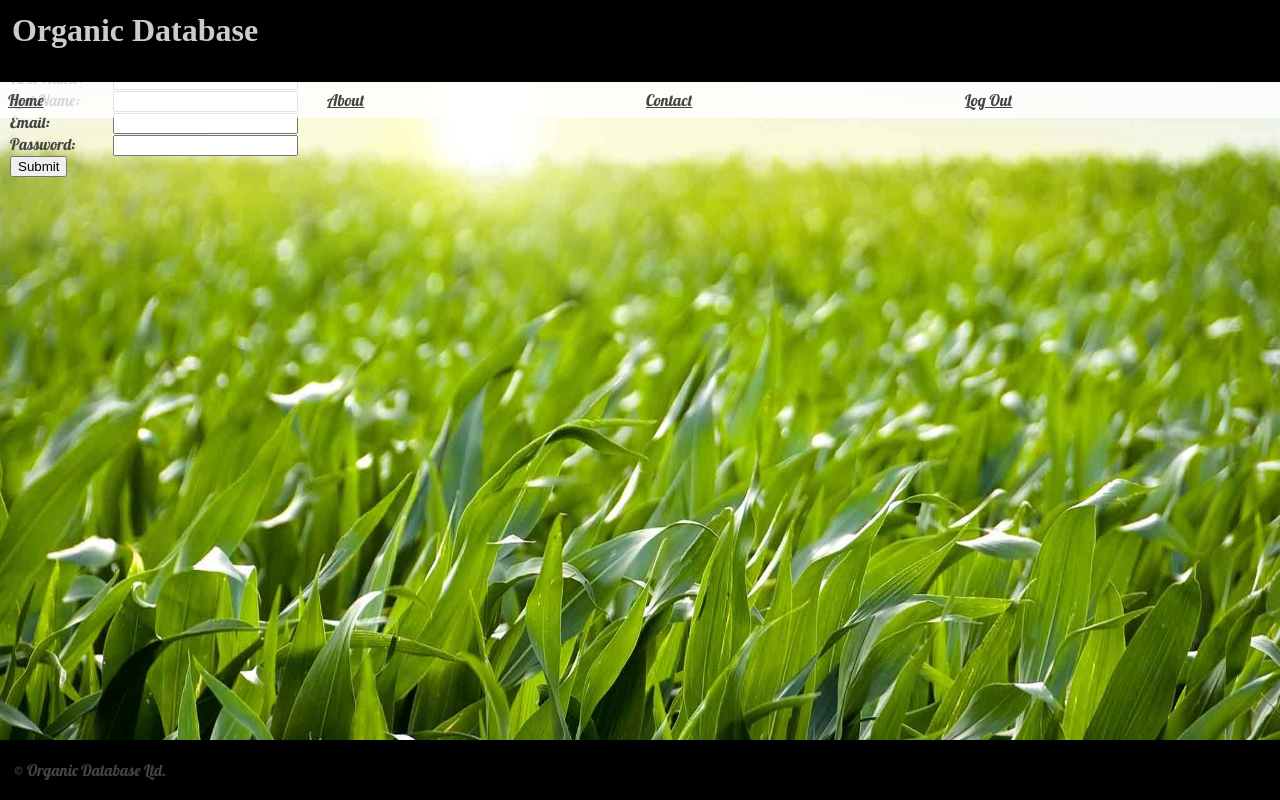
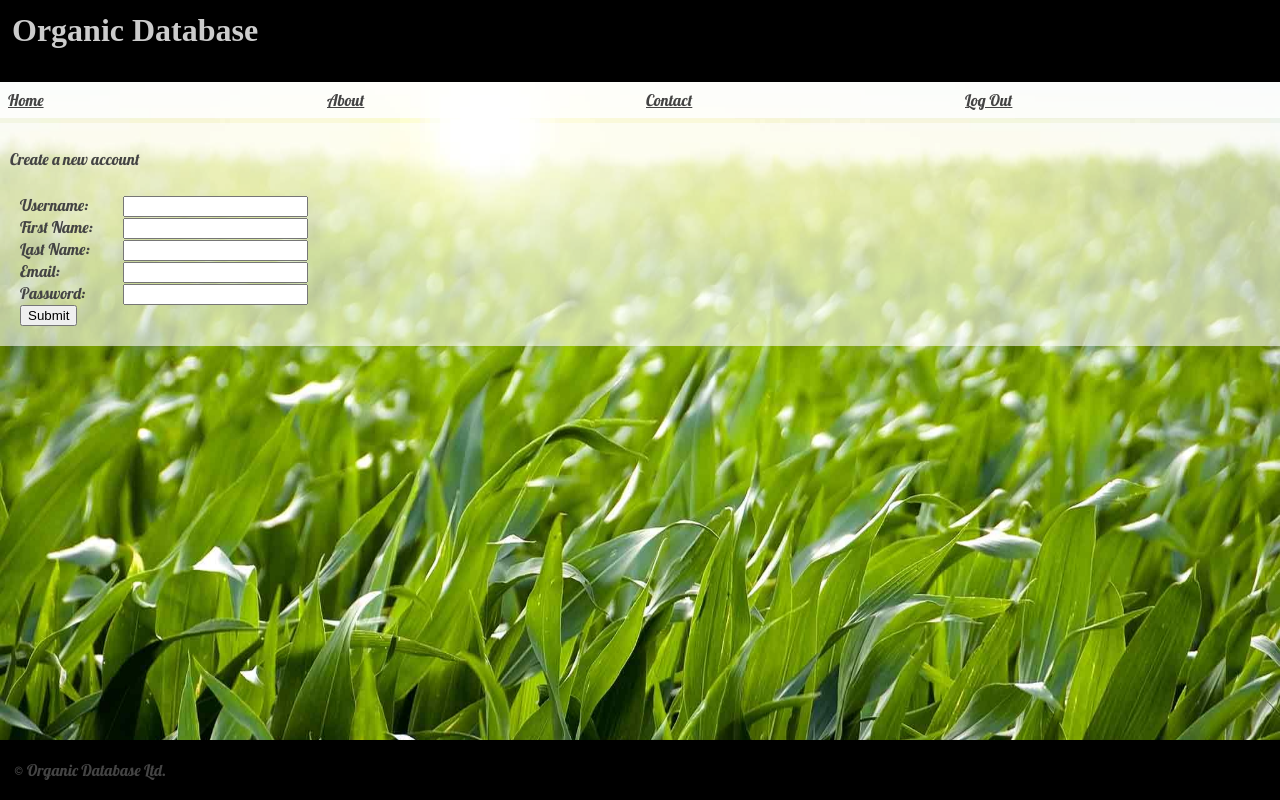
Before and after one commit to Zaft/LAMP-Project, a PHP site: page /createaccount.php in a window 1280 px wide. Run offline with PHP 8.4, Linux system fonts and the light colour scheme; some web fonts are replaced.

Commit message:
add divs to the creataccount content

```diff
--- a/createaccount.php
+++ b/createaccount.php
@@ -28,6 +28,8 @@
 	}
     } else {
 	$display = '
+        <div class=content>
+        <div class=contentBlock>
 	<p>Create a new account</p>
 	<form action="" method="POST">
 	    <label class="applyaccount" for="username">Username:</label>
@@ -51,7 +53,10 @@
 	    <br>
 
 	    <input type="submit" value="Submit">
-	</form>';
+	</form>
+        </div>
+        </div>';
+
     }
 ?>
 <?php require('head.php'); ?>
```
